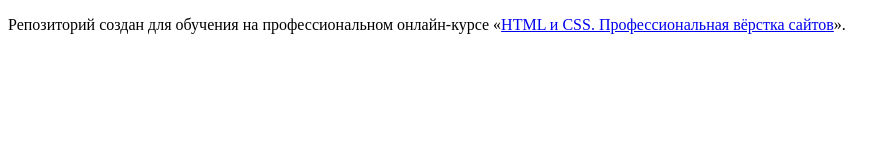
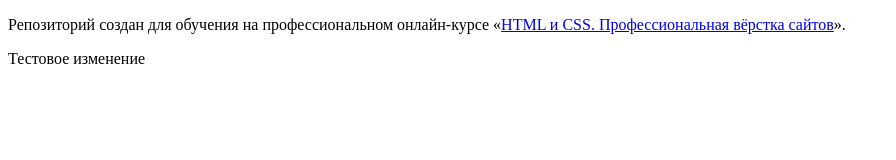
Before and after one commit to DaniilMisharev/1751245-device-32, a plain HTML site: page index.html in a window 1280 px wide. Shown: the whole page, without its empty margins (0-896 px from the left). Drawn offline with Linux system fonts and the light colour scheme.

Commit message:
Update index.html
Добавил параграф в index.html

```diff
--- a/index.html
+++ b/index.html
@@ -7,6 +7,6 @@
   <body>
 
     <p>Репозиторий создан для обучения на профессиональном онлайн‑курсе «<a href="https://htmlacademy.ru/intensive/htmlcss">HTML и CSS. Профессиональная вёрстка сайтов</a>».</p>
-
+    <p>Тестовое изменение</p>
   </body>
 </html>
```
